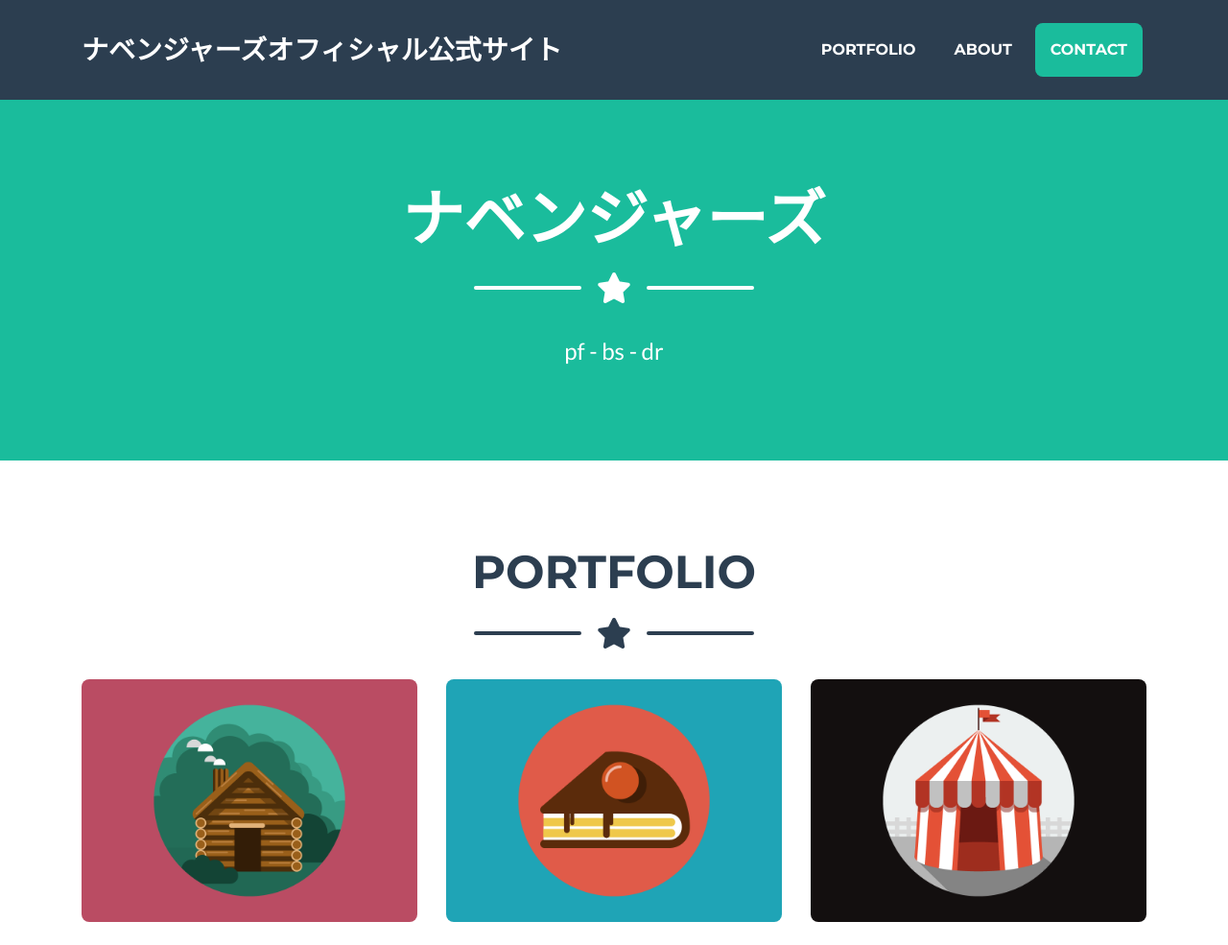
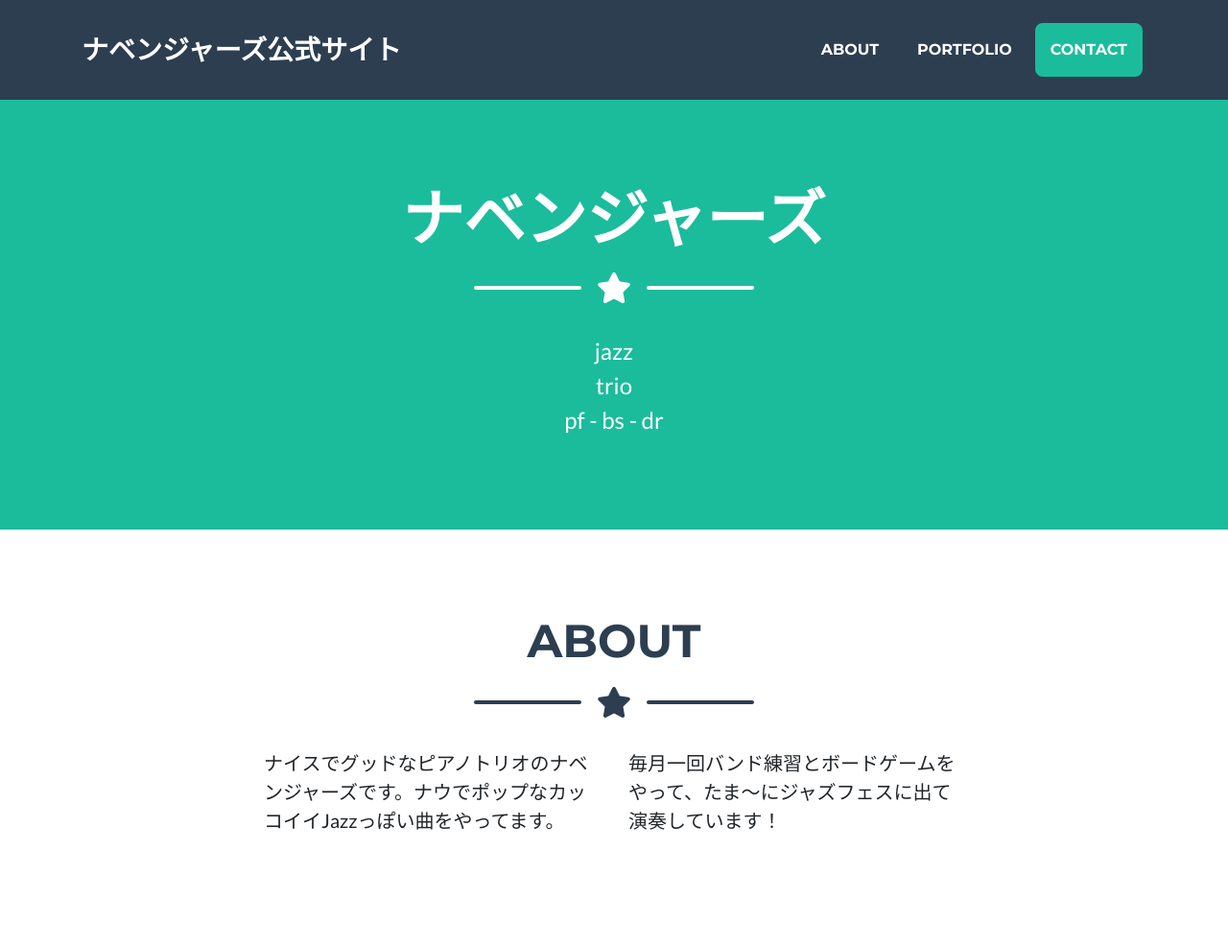
Before and after one commit to nabenjazz/home, a plain HTML site: page index.html in a window 1280 px wide. Shown: the top 985 px of the page at 96% size. Drawn offline with Linux system fonts and the light colour scheme.

Commit message:
Add files via upload

```diff
--- a/index.html
+++ b/index.html
@@ -25,7 +25,7 @@
   <!-- Navigation -->
   <nav class="navbar navbar-expand-lg bg-secondary text-uppercase fixed-top" id="mainNav">
     <div class="container">
-      <a class="navbar-brand js-scroll-trigger" href="#page-top">ナベンジャーズオフィシャル公式サイト</a>
+      <a class="navbar-brand js-scroll-trigger" href="#page-top">ナベンジャーズ公式サイト</a>
       <button class="navbar-toggler navbar-toggler-right text-uppercase font-weight-bold bg-primary text-white rounded" type="button" data-toggle="collapse" data-target="#navbarResponsive" aria-controls="navbarResponsive" aria-expanded="false" aria-label="Toggle navigation">
         Menu
         <i class="fas fa-bars"></i>
@@ -33,10 +33,10 @@
       <div class="collapse navbar-collapse" id="navbarResponsive">
         <ul class="navbar-nav ml-auto">
           <li class="nav-item mx-0 mx-lg-1">
-            <a class="nav-link py-3 px-0 px-lg-3 rounded js-scroll-trigger" href="#portfolio">Portfolio</a>
+            <a class="nav-link py-3 px-0 px-lg-3 rounded js-scroll-trigger" href="#about">About</a>
           </li>
           <li class="nav-item mx-0 mx-lg-1">
-            <a class="nav-link py-3 px-0 px-lg-3 rounded js-scroll-trigger" href="#about">About</a>
+            <a class="nav-link py-3 px-0 px-lg-3 rounded js-scroll-trigger" href="#portfolio">Portfolio</a>
           </li>
           <li class="nav-item mx-0 mx-lg-1">
             <a class="nav-link py-3 px-0 px-lg-3 rounded js-scroll-trigger" href="#contact">Contact</a>
@@ -66,20 +66,63 @@
       </div>
 
       <!-- Masthead Subheading -->
+      <p class="masthead-subheading font-weight-light mb-0">jazz</p>
+      <p class="masthead-subheading font-weight-light mb-0">trio</p>
       <p class="masthead-subheading font-weight-light mb-0">pf - bs - dr</p>
 
     </div>
   </header>
 
   <!-- Portfolio Section -->
+  <section class="page-section portfolio" id="about">
+    <div class="container">
+
+      <!-- Portfolio Section Heading -->
+      <h2 class="page-section-heading text-center text-uppercase text-secondary mb-0">About</h2>
+
+      <!-- Icon Divider -->
+      <div class="divider-custom">
+        <div class="divider-custom-line"></div>
+        <div class="divider-custom-icon">
+          <i class="fas fa-star"></i>
+        </div>
+        <div class="divider-custom-line"></div>
+      </div>
+
+      <!-- About Section Content -->
+      <div class="row">
+          <div class="col-lg-4 ml-auto">
+            <p class="lead">ナイスでグッドなピアノトリオのナベンジャーズです。ナウでポップなカッコイイJazzっぽい曲をやってます。</p>
+          </div>
+          <div class="col-lg-4 mr-auto">
+            <p class="lead">毎月一回バンド練習とボードゲームをやって、たま～にジャズフェスに出て演奏しています！</p>
+          </div>
+        </div>
+
+
+        <!-- About Section Button -->
+        <!--
+        <div class="text-center mt-4">
+          <a class="btn btn-xl btn-outline-light" href="https://startbootstrap.com/themes/freelancer/">
+            <i class="fas fa-download mr-2"></i>
+            Free Download!
+          </a>
+        </div>
+        -->
+    </div>
+  </section>
+
+  <!-- About Section -->
+  <!-- <section class="page-section bg-primary text-white mb-0" id="portfolio">
+    <div class="container"> -->
         <section class="page-section portfolio" id="portfolio">
             <div class="container">
 
-      <!-- Portfolio Section Heading -->
-      <h2 class="page-section-heading text-center text-uppercase text-secondary mb-0">Portfolio</h2>
+      <!-- About Section Heading -->
+      <h2 class="page-section-heading text-center text-uppercase text-secondary">portfolio(準備中)</h2>
 
       <!-- Icon Divider -->
-      <div class="divider-custom">
+      <div class="divider-custom divider-light">
         <div class="divider-custom-line"></div>
         <div class="divider-custom-icon">
           <i class="fas fa-star"></i>
@@ -165,45 +208,7 @@
         </div>
         <!-- /.row -->
 
-    </div>
-  </section>
 
-  <!-- About Section -->
-  <section class="page-section bg-primary text-white mb-0" id="about">
-    <div class="container">
-
-      <!-- About Section Heading -->
-      <h2 class="page-section-heading text-center text-uppercase text-white">About</h2>
-
-      <!-- Icon Divider -->
-      <div class="divider-custom divider-light">
-        <div class="divider-custom-line"></div>
-        <div class="divider-custom-icon">
-          <i class="fas fa-star"></i>
-        </div>
-        <div class="divider-custom-line"></div>
-      </div>
-
-      <!-- About Section Content -->
-      <div class="row">
-        <div class="col-lg-4 ml-auto">
-          <p class="lead">ナイスでグッドなピアノトリオのナベンジャーズです。ナウでヤングなカッコイイJazzっぽい曲をやってます。</p>
-        </div>
-        <div class="col-lg-4 mr-auto">
-          <p class="lead">毎月一回バンド練習をして、毎年2,3回ジャズフェスに出て演奏しています！</p>
-        </div>
-      </div>
-
-
-      <!-- About Section Button -->
-      <!--
-      <div class="text-center mt-4">
-        <a class="btn btn-xl btn-outline-light" href="https://startbootstrap.com/themes/freelancer/">
-          <i class="fas fa-download mr-2"></i>
-          Free Download!
-        </a>
-      </div>
-      -->
     </div>
   </section>
 
@@ -226,7 +231,10 @@
       <!-- Contact Section Form -->
       <div class="row">
         <div class="col-lg-8 mx-auto">
+            <div class="container d-flex align-items-center flex-column">
+            <p class="masthead-subheading font-weight-light mb-0">どうか探さないでください</p>
           <!-- To configure the contact form email address, go to mail/contact_me.php and update the email address in the PHP file on line 19. -->
+<!--
           <form name="sentMessage" id="contactForm" novalidate="novalidate">
             <div class="control-group">
               <div class="form-group floating-label-form-group controls mb-0 pb-2">
@@ -262,6 +270,9 @@
               <button type="submit" class="btn btn-primary btn-xl" id="sendMessageButton">Send</button>
             </div>
           </form>
+
+-->
+            </div>
         </div>
       </div>
 
```
Lines whose indentation alone changed are shown as unchanged.
